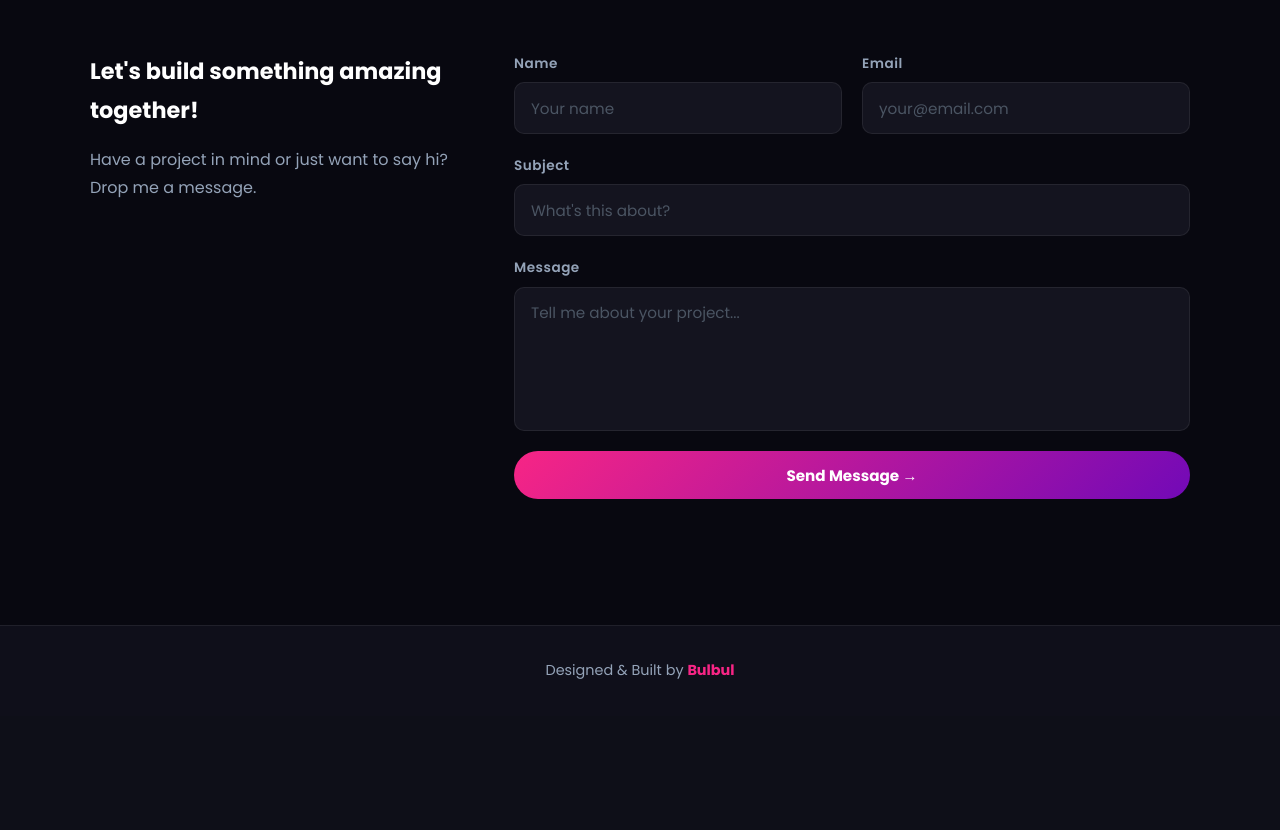
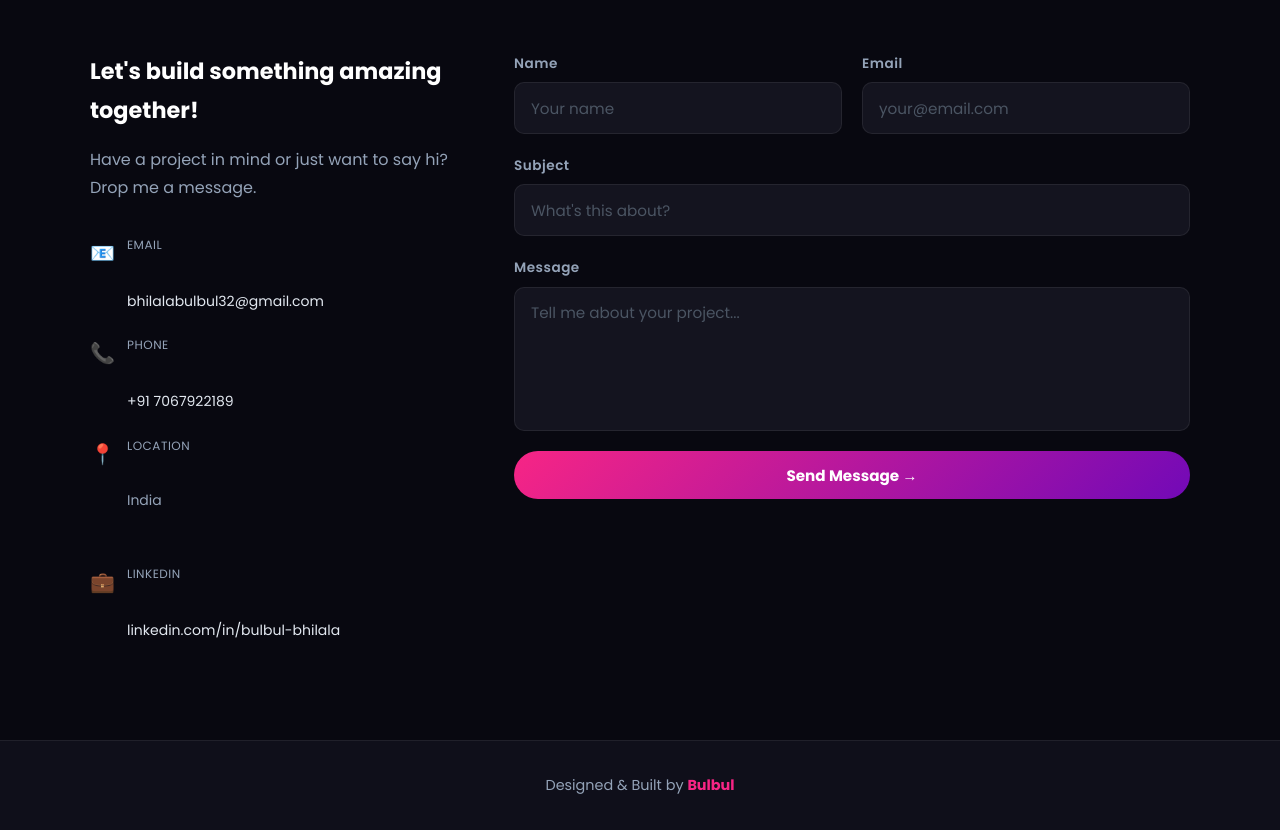
Before and after one commit to Bulbulbhilala-bq/my-portfolio, a Flask app: page / in a window 1280 px wide. Shown: the part 2164-2994 px from the top of the page. Before the commit the page ends 2843 px from the top, so only its background shows below. Run offline with Flask 3, Linux system fonts and the light colour scheme.

Commit message:
added contact details

```diff
--- a/static/style.css
+++ b/static/style.css
@@ -263,6 +263,42 @@ em { color: var(--pink); font-style: normal; }
   /* Footer */
   .footer { padding: 1.5rem 4%; font-size: .8rem; }
 }
+.contact-details {
+  display: flex;
+  flex-direction: column;
+  gap: 1.2rem;
+  margin-top: 1.5rem;
+}
+
+.contact-item {
+  display: flex;
+  align-items: flex-start;
+  gap: 12px;
+}
+
+.contact-icon {
+  font-size: 20px;
+  margin-top: 2px;
+}
+
+.contact-label {
+  font-size: 12px;
+  color: #888;
+  margin: 0 0 2px 0;
+  text-transform: uppercase;
+  letter-spacing: 0.5px;
+}
+
+.contact-value {
+  font-size: 14px;
+  color: inherit;
+  text-decoration: none;
+  margin: 0;
+}
+
+.contact-value:hover {
+  color: var(--accent-color);
+}
 
 @media (max-width: 480px) {
   .hero-left h1 { font-size: 2.2rem; }
--- a/templates/index.html
+++ b/templates/index.html
@@ -4,54 +4,37 @@
   <meta charset="UTF-8"/>
   <meta name="viewport" content="width=device-width, initial-scale=1.0"/>
   <title>Bulbul | Full Stack Developer</title>
-
   <link href="https://fonts.googleapis.com/css2?family=Syne:wght@400;700;800&family=DM+Sans:wght@300;400;500&display=swap" rel="stylesheet"/>
-
   <link rel="stylesheet" href="{{ url_for('static', filename='style.css') }}"/>
 </head>
-
 <body>
 
   <!-- NAVBAR -->
   <nav class="navbar" id="navbar">
     <div class="logo">BUL<span>BUL</span><em>.</em></div>
-
     <ul class="nav-links">
       <li><a href="#about">About</a></li>
       <li><a href="#skills">Skills</a></li>
       <li><a href="#projects">Projects</a></li>
       <li><a href="#contact">Contact</a></li>
     </ul>
-
     <a href="#contact" class="nav-cta">Hire Me</a>
   </nav>
 
   <!-- HERO -->
   <section class="hero" id="home">
-
     <div class="blob blob1"></div>
     <div class="blob blob2"></div>
     <div class="blob blob3"></div>
-
     <div class="hero-left">
       <span class="badge">👋 Available for Work</span>
-
-      <h1>
-        Hi, I'm <br/>
-        <span class="grad-text">Bulbul</span>
-      </h1>
-
+      <h1>Hi, I'm <br/><span class="grad-text">Bulbul</span></h1>
       <h2 class="hero-role">Full Stack Developer</h2>
-
-      <p class="hero-desc">
-        I craft fast, beautiful & scalable web apps — from pixel-perfect UIs to powerful Python backends.
-      </p>
-
+      <p class="hero-desc">I craft fast, beautiful & scalable web apps — from pixel-perfect UIs to powerful Python backends.</p>
       <div class="hero-btns">
         <a href="#projects" class="btn btn-grad">View Projects</a>
         <a href="#contact" class="btn btn-ghost">Let's Talk</a>
       </div>
-
       <div class="tech-chips">
         <span>React</span>
         <span>Python</span>
@@ -60,18 +43,14 @@
         <span>SQL</span>
       </div>
     </div>
-
     <div class="hero-right">
-
       <div class="code-window">
-
         <div class="win-bar">
           <span class="dot r"></span>
           <span class="dot y"></span>
           <span class="dot g"></span>
           <span class="win-title">bulbul.py</span>
         </div>
-
 <pre class="code-body"><span class="ck">class</span> <span class="cc">Developer</span>:
     name  = <span class="cs">"Bulbul"</span>
     role  = <span class="cs">"Full Stack Dev"</span>
@@ -80,180 +59,129 @@
 
     <span class="ck">def</span> <span class="cf">build</span>(self, idea):
         <span class="ck">return</span> <span class="cs">"🚀 Shipped!"</span></pre>
-
       </div>
-
     </div>
-
   </section>
 
   <!-- ABOUT -->
   <section class="about section" id="about">
-
     <div class="container">
-
       <p class="sec-tag">Who I Am</p>
-
-      <h2 class="sec-title">
-        About <span>Me</span>
-      </h2>
-
+      <h2 class="sec-title">About <span>Me</span></h2>
       <div class="about-grid">
-
         <div class="about-left">
-
           <div class="avatar-wrap">
             <div class="avatar-ring"></div>
             <div class="avatar">B</div>
           </div>
-
         </div>
-
         <div class="about-right">
-
-          <p>
-            Hey! I'm <strong>Bulbul</strong>, a Full Stack Developer who loves building modern web apps.
-          </p>
-
-          <p>
-            My stack includes React, Flask, Python and SQL.
-          </p>
-
+          <p>Hey! I'm <strong>Bulbul</strong>, a Full Stack Developer who loves building modern web apps.</p>
+          <p>My stack includes React, Flask, Python and SQL.</p>
         </div>
-
       </div>
-
     </div>
-
   </section>
 
   <!-- PROJECTS -->
   <section class="projects section" id="projects">
-
     <div class="container">
-
       <p class="sec-tag">My Work</p>
-
-      <h2 class="sec-title">
-        Featured <span>Projects</span>
-      </h2>
-
+      <h2 class="sec-title">Featured <span>Projects</span></h2>
       <div class="projects-grid" id="projects-grid">
         <p class="loading-txt">Loading projects from API...</p>
       </div>
-
     </div>
-
   </section>
 
   <!-- CONTACT -->
   <section class="contact section" id="contact">
-
     <div class="container">
-
       <p class="sec-tag">Get In Touch</p>
-
-      <h2 class="sec-title">
-        Contact <span>Me</span>
-      </h2>
-
+      <h2 class="sec-title">Contact <span>Me</span></h2>
       <div class="contact-grid">
 
         <div class="contact-left">
+          <h3>Let's build something amazing together!</h3>
+          <p>Have a project in mind or just want to say hi? Drop me a message.</p>
 
-          <h3>Let's build something amazing together!</h3>
+          <!-- CONTACT DETAILS -->
+          <div class="contact-details">
 
-          <p>
-            Have a project in mind or just want to say hi? Drop me a message.
-          </p>
+            <div class="contact-item">
+              <div class="contact-icon">📧</div>
+              <div>
+                <p class="contact-label">Email</p>
+                <a href="mailto:bhilalabulbul32@gmail.com" class="contact-value">bhilalabulbul32@gmail.com</a>
+              </div>
+            </div>
 
+            <div class="contact-item">
+              <div class="contact-icon">📞</div>
+              <div>
+                <p class="contact-label">Phone</p>
+                <a href="tel:+917067922189" class="contact-value">+91 7067922189</a>
+              </div>
+            </div>
+
+            <div class="contact-item">
+              <div class="contact-icon">📍</div>
+              <div>
+                <p class="contact-label">Location</p>
+                <p class="contact-value">India</p>
+              </div>
+            </div>
+
+            <div class="contact-item">
+              <div class="contact-icon">💼</div>
+              <div>
+                <p class="contact-label">LinkedIn</p>
+                <a href="https://www.linkedin.com/in/bulbul-bhilala-965a3332b" target="_blank" class="contact-value">linkedin.com/in/bulbul-bhilala</a>
+              </div>
+            </div>
+
+          </div>
         </div>
 
         <!-- WEB3FORMS CONTACT FORM -->
         <form class="contact-form" id="contactForm">
-
-          <!-- ACCESS KEY -->
-          <input
-            type="hidden"
-            name="access_key"
-            value="e0e273f2-688c-4312-92c9-4415146a4532"
-          >
-
+          <input type="hidden" name="access_key" value="e0e273f2-688c-4312-92c9-4415146a4532">
           <div class="form-row">
-
             <div class="field">
               <label>Name</label>
-              <input
-                type="text"
-                name="name"
-                placeholder="Your name"
-                required
-              />
+              <input type="text" name="name" placeholder="Your name" required/>
             </div>
-
             <div class="field">
               <label>Email</label>
-              <input
-                type="email"
-                name="email"
-                placeholder="your@email.com"
-                required
-              />
+              <input type="email" name="email" placeholder="your@email.com" required/>
             </div>
-
           </div>
-
           <div class="field">
             <label>Subject</label>
-            <input
-              type="text"
-              name="subject"
-              placeholder="What's this about?"
-              required
-            />
+            <input type="text" name="subject" placeholder="What's this about?" required/>
           </div>
-
           <div class="field">
             <label>Message</label>
-            <textarea
-              name="message"
-              rows="5"
-              placeholder="Tell me about your project..."
-              required
-            ></textarea>
+            <textarea name="message" rows="5" placeholder="Tell me about your project..." required></textarea>
           </div>
-
-          <button type="submit" class="btn btn-grad btn-full" id="submitBtn">
-            Send Message →
-          </button>
-
-          <!-- Status message -->
+          <button type="submit" class="btn btn-grad btn-full" id="submitBtn">Send Message →</button>
           <p id="formStatus" style="margin-top: 10px; text-align: center; font-size: 14px;"></p>
-
         </form>
 
       </div>
-
     </div>
-
   </section>
 
   <!-- FOOTER -->
   <footer class="footer">
-    <p>
-      Designed & Built by <strong>Bulbul</strong>
-    </p>
+    <p>Designed & Built by <strong>Bulbul</strong></p>
   </footer>
 
   <script>
-
-    /* Navbar Scroll */
     window.addEventListener('scroll', () => {
-      document.getElementById('navbar')
-      .classList.toggle('scrolled', scrollY > 60);
+      document.getElementById('navbar').classList.toggle('scrolled', scrollY > 60);
     });
 
-    /* Load Projects */
     fetch('/api/projects')
       .then(r => r.json())
       .then(data => {
@@ -270,28 +198,22 @@
         `).join('');
       });
 
-    /* Contact Form — Web3Forms */
     const form = document.getElementById('contactForm');
     const btn = document.getElementById('submitBtn');
     const status = document.getElementById('formStatus');
 
     form.addEventListener('submit', async (e) => {
       e.preventDefault();
-
       btn.textContent = 'Sending...';
       btn.disabled = true;
       status.textContent = '';
-
       const formData = new FormData(form);
-
       try {
         const res = await fetch('https://api.web3forms.com/submit', {
           method: 'POST',
           body: formData
         });
-
         const data = await res.json();
-
         if (data.success) {
           btn.textContent = '✅ Message Sent!';
           status.style.color = '#4ade80';
@@ -300,7 +222,6 @@
         } else {
           throw new Error('Submission failed');
         }
-
       } catch (err) {
         btn.textContent = 'Send Message →';
         btn.disabled = false;
@@ -308,7 +229,6 @@
         status.textContent = 'Something went wrong. Please try again.';
       }
     });
-
   </script>
 
 </body>
```
